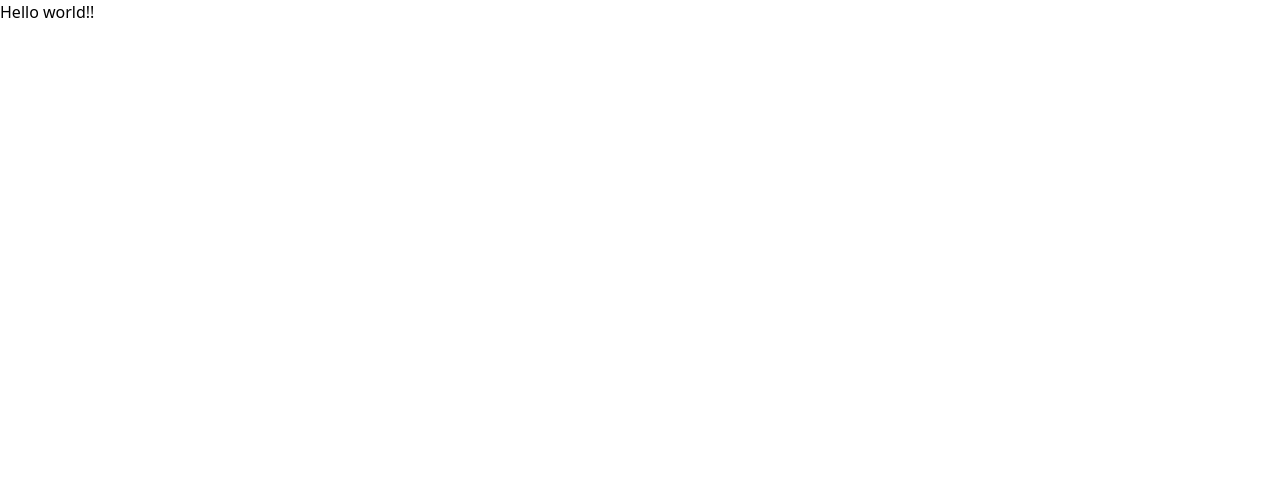
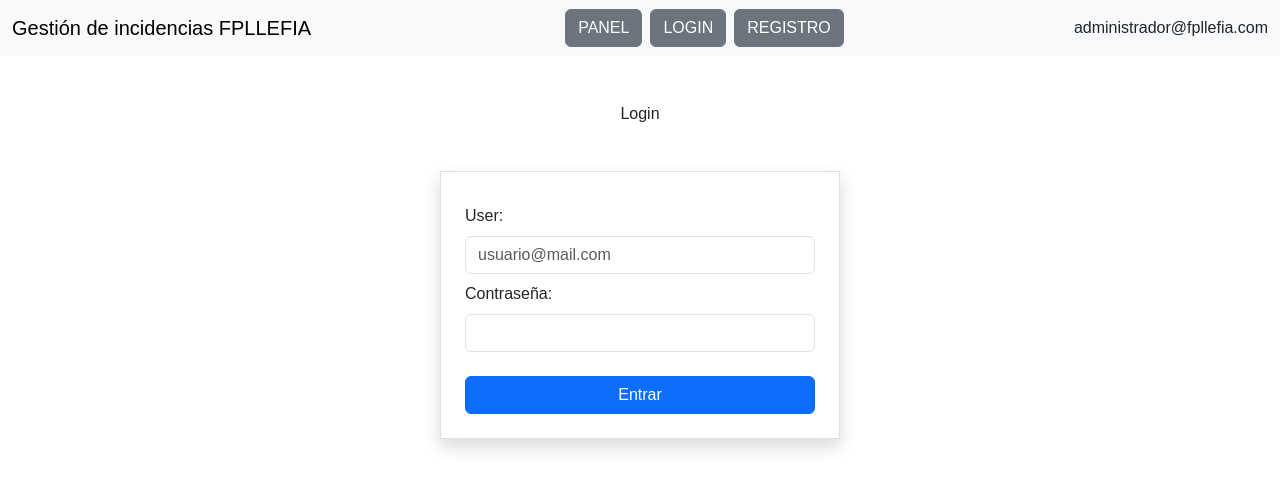
Before and after one commit to daw2-munoz22/ExamenUF4--M6-Edgar, a React (Vite) app: page /login in a window 1280 px wide. Shown: the top 490 px of the page. Built offline with nearby package versions, Linux system fonts and the light colour scheme.

Commit message:
Creación Historia1

```diff
--- a/package.json
+++ b/package.json
@@ -13,7 +13,8 @@
     "boostrap": "^2.0.0",
     "bootstrap": "^5.3.3",
     "react": "^18.2.0",
-    "react-dom": "^18.2.0"
+    "react-dom": "^18.2.0",
+    "react-router-dom": "^6.23.1"
   },
   "devDependencies": {
     "@types/react": "^18.2.66",
--- a/src/App.jsx
+++ b/src/App.jsx
@@ -1,7 +1,12 @@
+import Header from "./components/Header"
+import 'bootstrap/dist/css/bootstrap.min.css';
+import 'bootstrap/dist/js/bootstrap.bundle.min';
+
+
 export default function App() {
   return (
-    <h1 className="text-3xl font-bold underline">
-      Hello world!!
-    </h1>
-  )
+    <div className="App">
+      <Header />
+    </div>
+  );
 }
--- /dev/null
+++ b/src/components/Header.jsx
@@ -0,0 +1,33 @@
+import {BrowserRouter as Router, Routes, Route, Link, useNavigate} from 'react-router-dom';
+import Login from '../views/Login';
+import Register from '../views/Register';
+import Panel from '../views/Panel';
+
+export default function Header() {
+    return (
+        <Router>
+      <header>
+        <nav className="navbar navbar-light bg-light">
+          <div className="container-fluid">
+            <Link to="/" className="navbar-brand">Gestión de incidencias FPLLEFIA</Link>
+            <div>
+              <Link to="/panel" className="btn btn-secondary ms-2">PANEL</Link>
+              <Link to="/login" className="btn btn-secondary ms-2">LOGIN</Link>
+              <Link to="/registro" className="btn btn-secondary ms-2">REGISTRO</Link>
+            </div>
+            <div>
+              <span>administrador@fpllefia.com</span>
+            </div>
+          </div>
+        </nav>
+      </header>
+      <Routes>
+        <Route path="/" element={<Panel />} />
+        <Route path="/panel" element={<Panel />} />
+        <Route path="/login" element={<Login />} />
+        <Route path="/registro" element={<Register />} />
+      </Routes>
+    </Router>
+
+      );
+  }
--- a/src/index.css
+++ b/src/index.css
@@ -1,3 +1,42 @@
 @tailwind base;
 @tailwind components;
 @tailwind utilities;
+
+
+
+body {
+    font-family: Arial, sans-serif;
+    margin: 0;
+    padding: 0;
+  }
+
+  .header {
+    display: flex;
+    justify-content: space-between;
+    align-items: center;
+    background-color: #333;
+    color: white;
+    padding: 15px 20px;
+  }
+
+  .header-title {
+    font-size: 18px;
+  }
+
+  .nav {
+    display: flex;
+    gap: 10px;
+  }
+
+  .nav-link {
+    color: white;
+    text-decoration: none;
+    padding: 10px 20px;
+    background-color: #444;
+    border-radius: 5px;
+    transition: background-color 0.3s;
+  }
+
+  .nav-link:hover {
+    background-color: #575757;
+  }
--- /dev/null
+++ b/src/views/Login.jsx
@@ -0,0 +1,16 @@
+export default function Login() {
+    return (
+      <div className="pt-5">
+        <h1 className="w-100 text-center">Login</h1>
+        <form action="" className="form p-4 border shadow mt-5 mx-auto" style={{ width: '400px' }}>
+          <label htmlFor="email" className="mt-2 form-label">User: </label>
+          <input type="text" className="form-control" placeholder="usuario@mail.com" />
+
+          <label htmlFor="pass" className="mt-2 form-label">Contraseña: </label>
+          <input type="password" className="form-control" />
+
+          <input type="submit" className="mt-4 w-100 btn btn-primary" value="Entrar" />
+        </form>
+      </div>
+    );
+}
--- /dev/null
+++ b/src/views/Panel.jsx
@@ -0,0 +1,8 @@
+export default function Panel() {
+    return (
+      <div className="pt-5">
+        <h1 className="w-100 text-center">Panel</h1>
+
+      </div>
+    );
+  }
--- /dev/null
+++ b/src/views/Register.jsx
@@ -0,0 +1,16 @@
+export default function Register() {
+    return (
+      <div className="pt-5">
+        <h1 className="w-100 text-center">Registro</h1>
+        <form className="form p-4 border shadow mt-5 mx-auto" style={{ width: '400px' }}>
+          <label htmlFor="email" className="mt-2 form-label">User: </label>
+          <input type="text" className="form-control" placeholder="usuario@mail.com" />
+
+          <label htmlFor="pass" className="mt-2 form-label">Contraseña: </label>
+          <input type="password" className="form-control" />
+
+          <input type="submit" className="mt-4 w-100 btn btn-primary" value="Registrar" />
+        </form>
+      </div>
+    );
+  }
```
Also changed, not shown: src/database/tickets.json (added, +81 -0 lines), src/components/Hola.jsx (deleted), src/views/Bienvenido.jsx (deleted), 1 other file (tests, documents, lock files or other folders).
